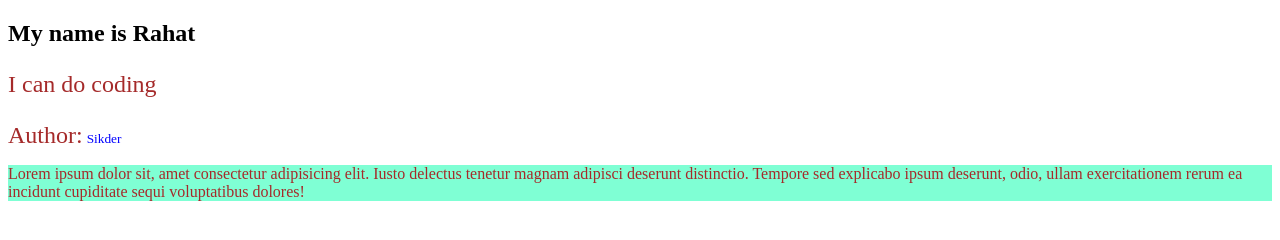
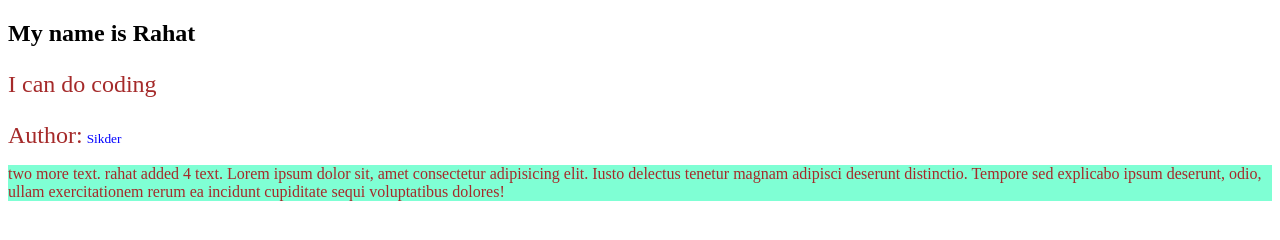
Before and after one commit to rahatsikz/git-module, a plain HTML site: page index.html in a window 1280 px wide. Drawn offline with Linux system fonts and the light colour scheme.

Commit message:
fourth commit

```diff
--- a/index.html
+++ b/index.html
@@ -13,10 +13,10 @@
     <p id="test">Author:</p>
     <small>Sikder</small>
     <p id="lorem">
-      Lorem ipsum dolor sit, amet consectetur adipisicing elit. Iusto delectus
-      tenetur magnam adipisci deserunt distinctio. Tempore sed explicabo ipsum
-      deserunt, odio, ullam exercitationem rerum ea incidunt cupiditate sequi
-      voluptatibus dolores!
+      two more text. rahat added 4 text. Lorem ipsum dolor sit, amet consectetur
+      adipisicing elit. Iusto delectus tenetur magnam adipisci deserunt
+      distinctio. Tempore sed explicabo ipsum deserunt, odio, ullam
+      exercitationem rerum ea incidunt cupiditate sequi voluptatibus dolores!
     </p>
   </body>
 </html>
```
